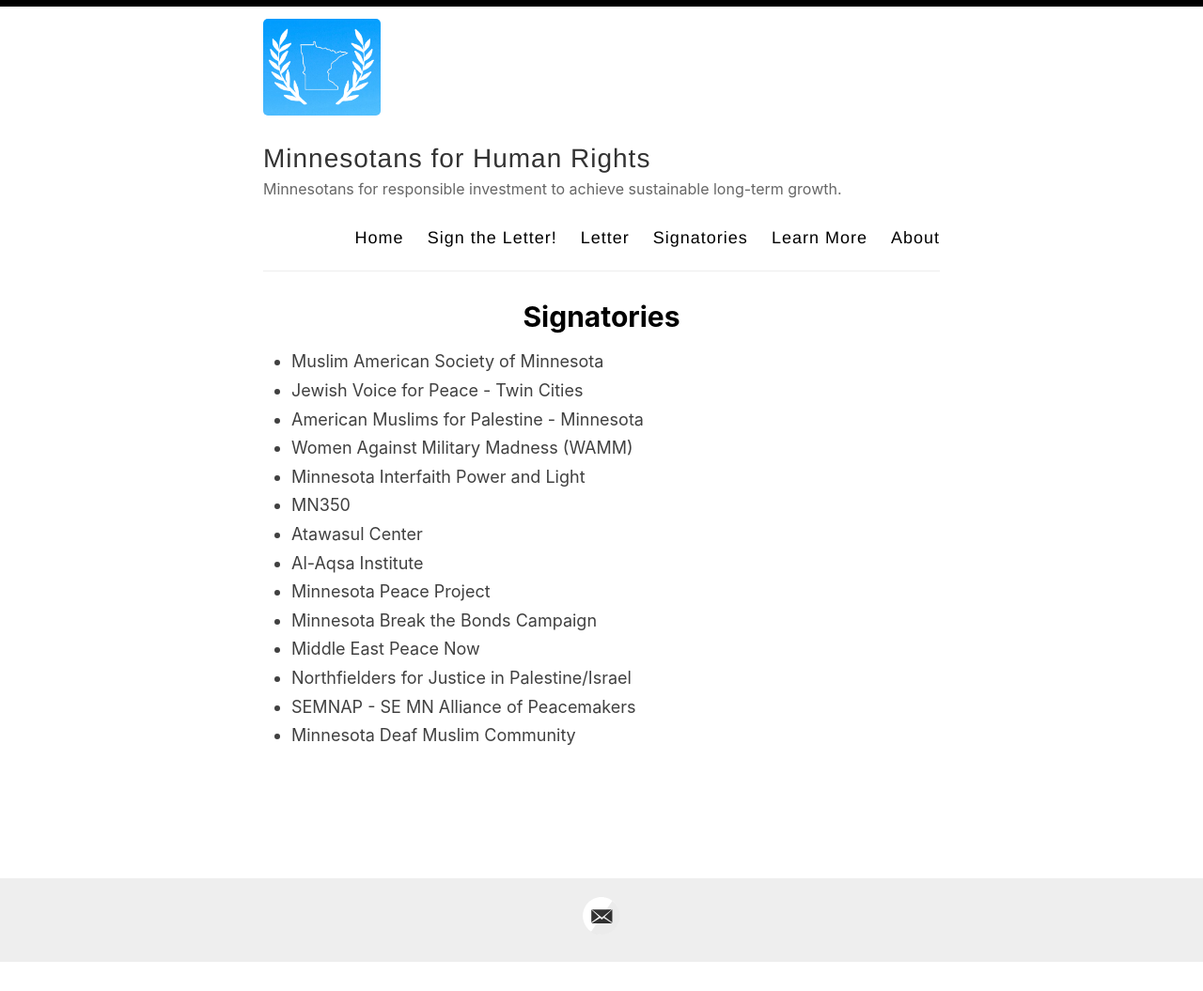
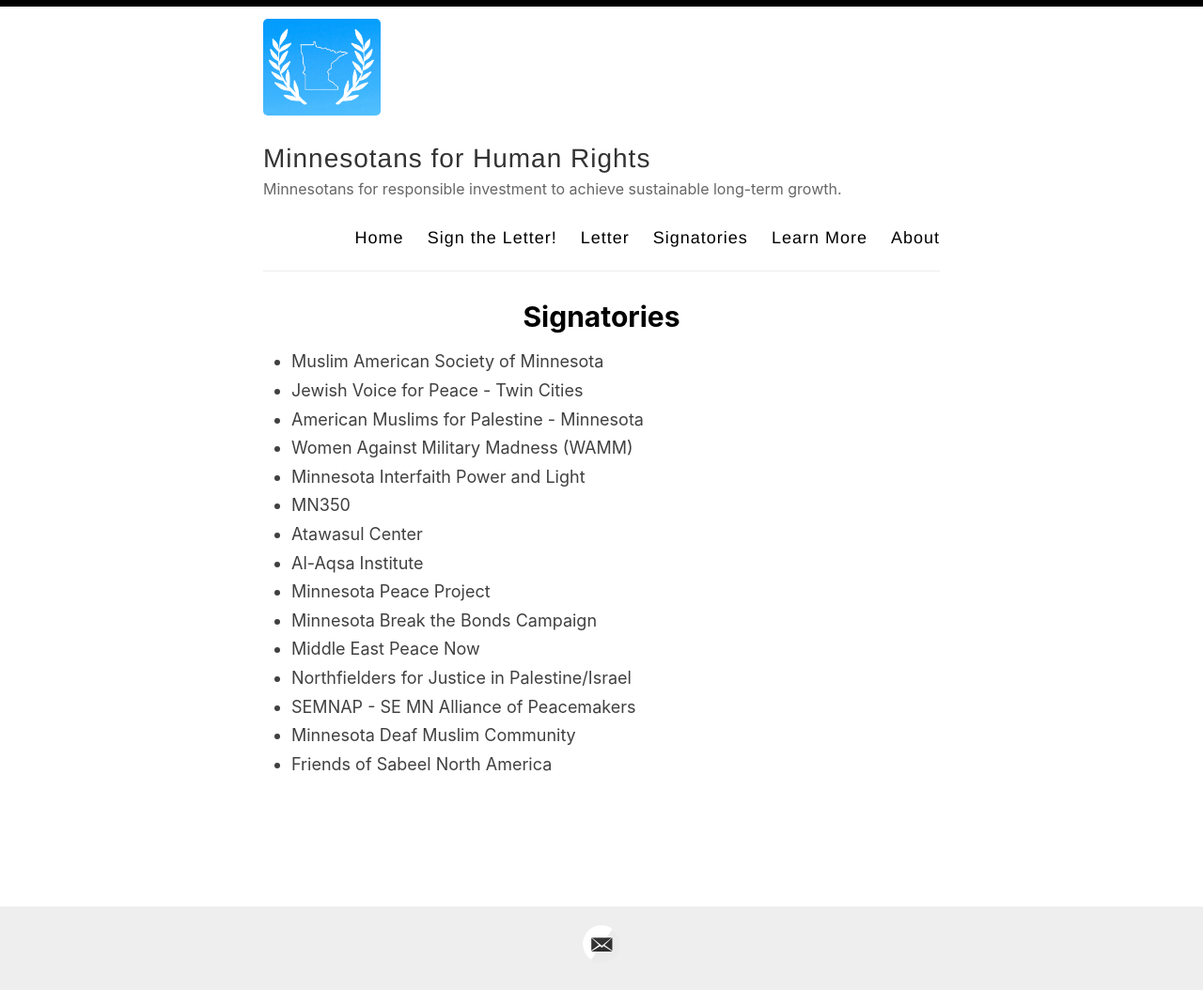
Before and after one commit to adamrahim/adamrahim.github.io, a Jekyll site: the page built from _posts/2020-12-24-signatories.md, in a window 1280 px wide. Shown: the whole page at 94% size. Built offline with Jekyll 4.4.1, drawn with Linux system fonts in a browser that asks for light colours; before the commit the page ends 1024 px from its top, so only the background shows below that.

Commit message:
Update 2020-12-24-signatories.md

```diff
--- a/_posts/2020-12-24-signatories.md
+++ b/_posts/2020-12-24-signatories.md
@@ -17,5 +17,6 @@
 - Northfielders for Justice in Palestine/Israel
 - SEMNAP - SE MN Alliance of Peacemakers
 - Minnesota Deaf Muslim Community
+- Friends of Sabeel North America
 
 <br/><br/>
```
